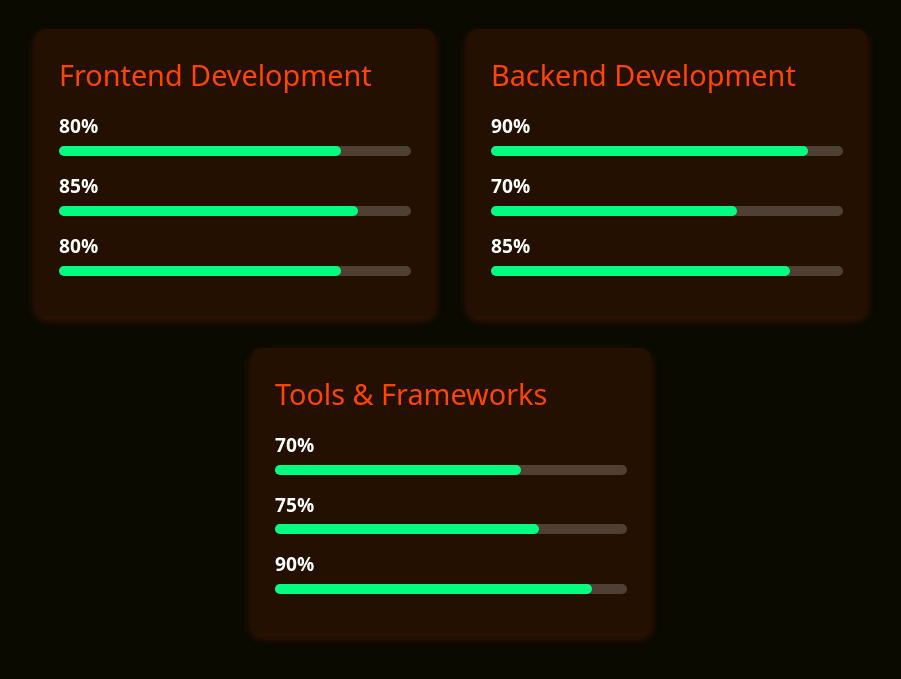
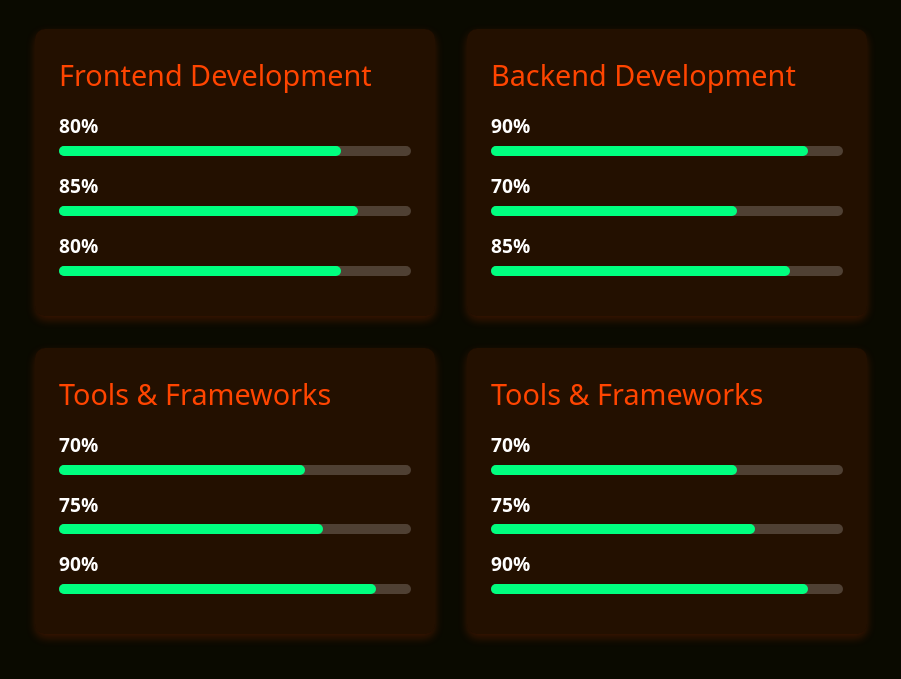
Before and after one commit to Gabriel-Godwin/Portfolio, a plain HTML site: page skills.html in a window 1280 px wide. Shown: the part 151-830 px from the top of the page, without its empty margins (189-1090 px from the left). Drawn offline with nearby package versions, Linux system fonts and the light colour scheme.

Commit message:
updated skills.html

```diff
--- a/skills.html
+++ b/skills.html
@@ -100,6 +100,34 @@
                 </div>
             </div>
             </div>
+
+            <!-- skill category 4 -->
+            <div class="skill-category">
+                <h3 class="category-title">Tools & Frameworks</h3>
+                <div class="skill-list">
+                    <!-- Item 1 -->
+                <div class="skill-item">
+                    <span class="skill-name">React</span>
+                    <div class="skill-bar">
+                        <div class="skill-fill" data-percentage="70%"></div>
+                    </div>
+                </div>
+                <!-- Item 2 -->
+                <div class="skill-item">
+                    <span class="skill-name">Tailwind CSS</span>
+                    <div class="skill-bar">
+                        <div class="skill-fill" data-percentage="75%"></div>
+                    </div>
+                </div>
+                <!-- Item 3 -->
+                <div class="skill-item">
+                    <span class="skill-name">Git & GitHub</span>
+                    <div class="skill-bar">
+                        <div class="skill-fill" data-percentage="90%"></div>
+                    </div>
+                </div>
+            </div>
+            </div>
         </div>
 </section>
 <script src="assets/js/skills.js"></script>
```
